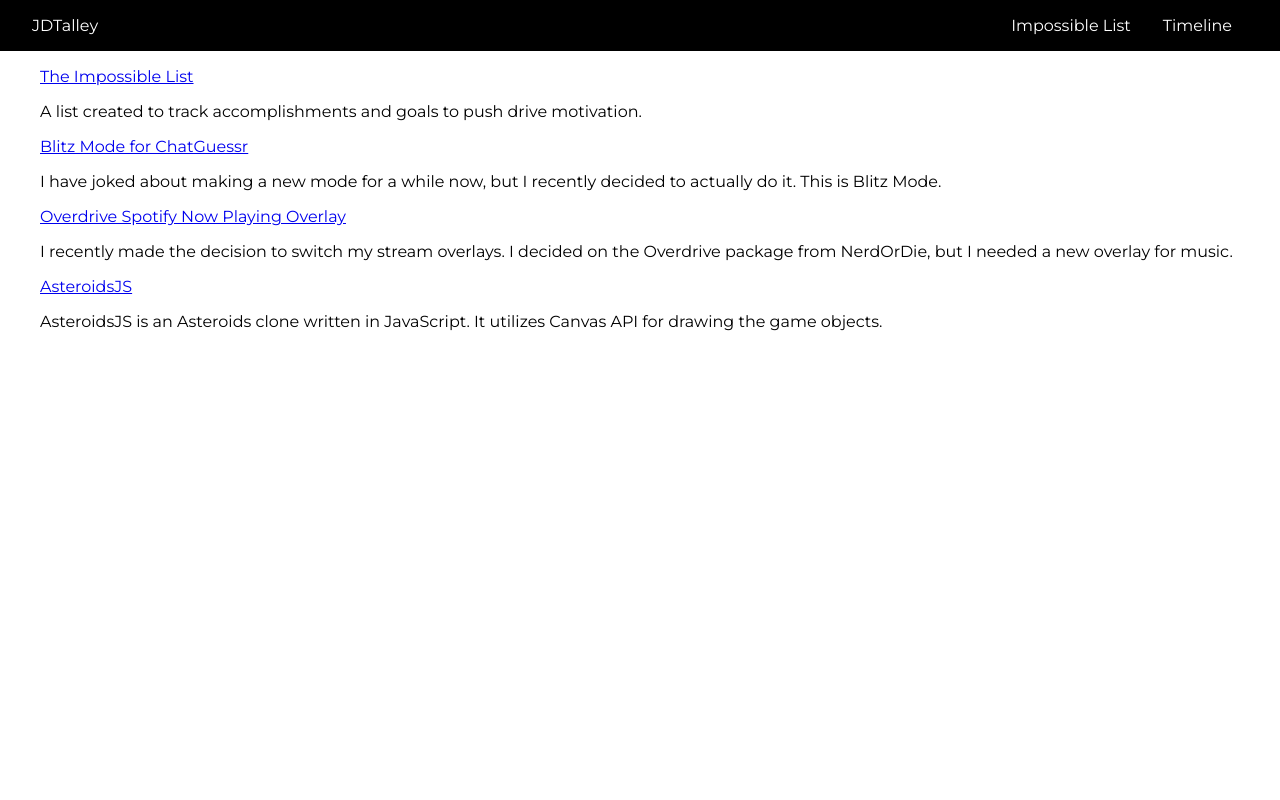
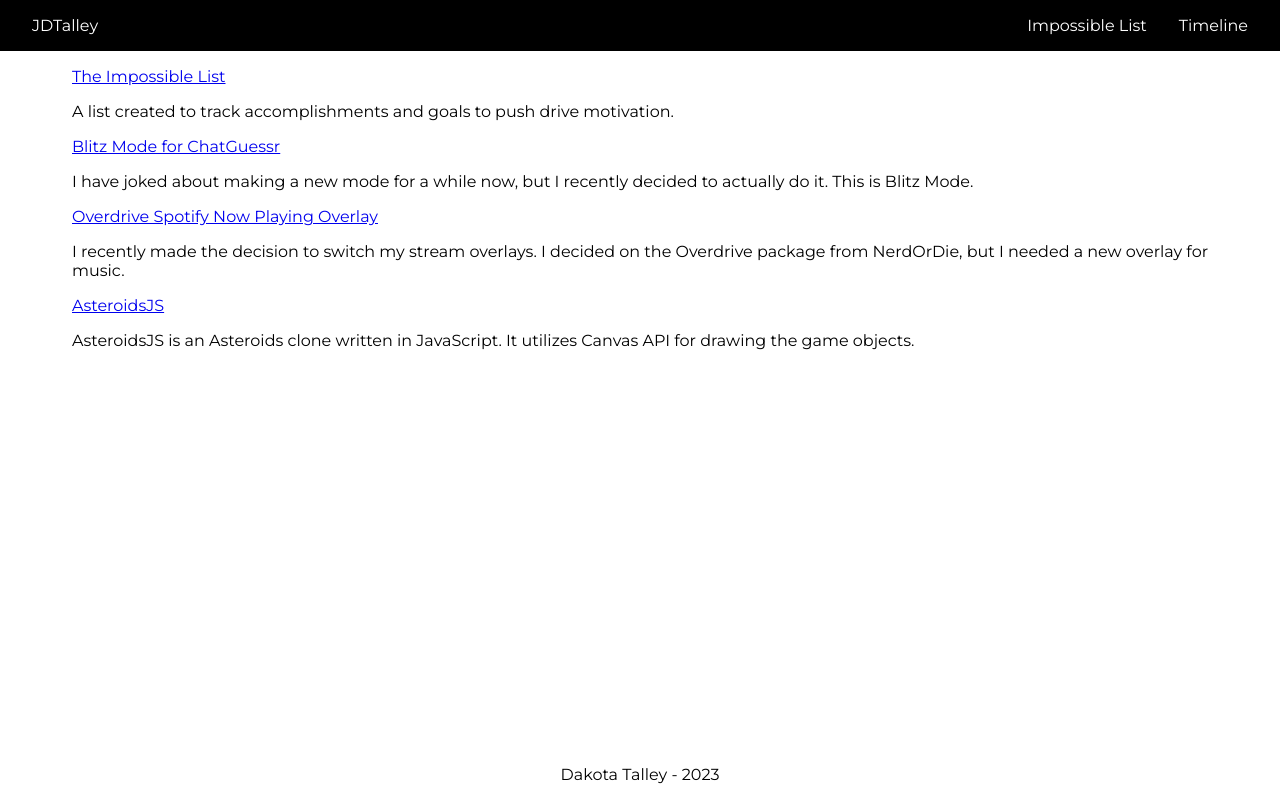
Before and after one commit to JDTalley/jdtalley-nextjs, a Next.js app: page / in a window 1280 px wide. Built offline with nearby package versions, Linux system fonts and the light colour scheme.

Commit message:
Update to styled-components

```diff
--- /dev/null
+++ b/src/components/Footer/Footer.js
@@ -0,0 +1,17 @@
+import React from "react";
+import styled from "styled-components";
+
+const StyledFooter = styled.footer`
+  width: 100%;
+  text-align: center;
+`;
+
+function Footer() {
+  return (
+    <StyledFooter>
+      <p>Dakota Talley - 2023</p>
+    </StyledFooter>
+  );
+}
+
+export default Footer;
--- /dev/null
+++ b/src/components/Footer/index.js
@@ -0,0 +1,2 @@
+export * from './Footer';
+export { default } from './Footer';
--- /dev/null
+++ b/src/components/NavLink/NavLink.js
@@ -0,0 +1,22 @@
+import Link from "next/link";
+import styled from "styled-components";
+
+const StyledLink = styled.a`
+  padding: 0 1rem;
+  text-decoration: none;
+  color: white;
+
+  &:hover {
+    color: hsl(205, 62%, 49%);
+  }
+`;
+
+function NavLink({ href, name }) {
+  return (
+    <Link href={href} passHref legacyBehavior>
+      <StyledLink>{name}</StyledLink>
+    </Link>
+  );
+}
+
+export default NavLink;
--- /dev/null
+++ b/src/components/NavLink/index.js
@@ -0,0 +1,2 @@
+export * from './NavLink';
+export { default } from './NavLink';
--- a/src/components/Navbar/Navbar.js
+++ b/src/components/Navbar/Navbar.js
@@ -1,27 +1,33 @@
-import Link from 'next/link';
+import styled from "styled-components";
+import NavLink from "../NavLink";
 
-const navStyles = {
-    display: 'flex',
-    backgroundColor: '#000',
-    padding: '1rem',
-    justifyContent: 'space-between',
-};
+const NavWrapper = styled.nav`
+  display: flex;
+  background-color: #000;
+  padding: 1rem;
+  justify-content: space-between;
+`;
 
-const linkStyles = {
-    padding: '0 1rem',
-    justifyContent: 'space-evenly',
-    textDecoration: 'none',
-    color: 'white',
-}
+const StyledLink = styled.a`
+  padding: 0 1rem;
+  text-decoration: none;
+  color: white;
+
+  &:hover {
+    color: hsl(205, 62%, 49%);
+  }
+`;
 
 export default function Navbar() {
-    return (
-        <nav style={navStyles}>
-            <Link style ={linkStyles} href="/">JDTalley</Link>
-            <div style={linkStyles}>
-                <Link style ={linkStyles} href="/posts/impossible-list">Impossible List</Link>
-                <Link style ={linkStyles} target="_blank" href="https://timeline.jdtalley.com/">Timeline</Link>
-            </div>
-        </nav>
-    )
+  return (
+    <NavWrapper>
+      <NavLink href="/" name="JDTalley"></NavLink>
+      <div>
+        <NavLink href="/posts/impossible-list" name="Impossible List"></NavLink>
+        <StyledLink target="_blank" href="https://timeline.jdtalley.com/">
+          Timeline
+        </StyledLink>
+      </div>
+    </NavWrapper>
+  );
 }
--- a/src/pages/_app.js
+++ b/src/pages/_app.js
@@ -1,5 +1,17 @@
 import "../styles/global.css";
 import { Montserrat } from "next/font/google";
+import styled from "styled-components";
+
+import Navbar from "../components/Navbar";
+import Footer from "../components/Footer";
+
+const Wrapper = styled.div`
+  margin: 0;
+  min-height: 100vh;
+  display: flex;
+  justify-content: space-between;
+  flex-direction: column;
+`;
 
 const montserrat = Montserrat({
   subsets: ["latin"],
@@ -7,8 +19,10 @@ const montserrat = Montserrat({
 
 export default function MyApp({ Component, pageProps }) {
   return (
-    <main className={montserrat.className}>
+    <Wrapper className={montserrat.className}>
+      <Navbar></Navbar>
       <Component {...pageProps} />
-    </main>
+      <Footer></Footer>
+    </Wrapper>
   );
 }
--- a/src/pages/index.js
+++ b/src/pages/index.js
@@ -1,16 +1,18 @@
-import Navbar from '../components/Navbar';
-import Card from '../components/Card';
-import { getSortedPostsData } from '../lib/posts';
+import Card from "../components/Card";
 
-const wrapperStyle = {
-    margin: 0,
-}
+import { getSortedPostsData } from "../lib/posts";
+
+import styled from "styled-components";
+
+const Main = styled.main`
+  margin: 0 auto;
+  padding: 0 2rem;
+  flex-grow: 2;
+`;
 
 function HomePage({ allPostsData }) {
   return (
-        <div style={wrapperStyle}>
-            <Navbar />
-            <div>
+    <Main>
       <ul>
         {allPostsData.map(({ slug, title, description }) => {
           return (
@@ -18,22 +20,22 @@ function HomePage({ allPostsData }) {
               slug={slug}
               title={title}
               description={description}
-                                key={slug} />
-                        )
+              key={slug}
+            />
+          );
         })}
       </ul>
-            </div>
-        </div>
-    )
+    </Main>
+  );
 }
 
 export async function getStaticProps() {
-    const allPostsData = getSortedPostsData()
+  const allPostsData = getSortedPostsData();
   return {
     props: {
-            allPostsData
-        }
-    }
+      allPostsData,
+    },
+  };
 }
 
-  export default HomePage
+export default HomePage;
```
Also changed, not shown: src/components/Blog/BlogLayout.js (+15 -19 lines), src/components/Blog/Card.js (deleted). Lines whose indentation alone changed are shown as unchanged.
